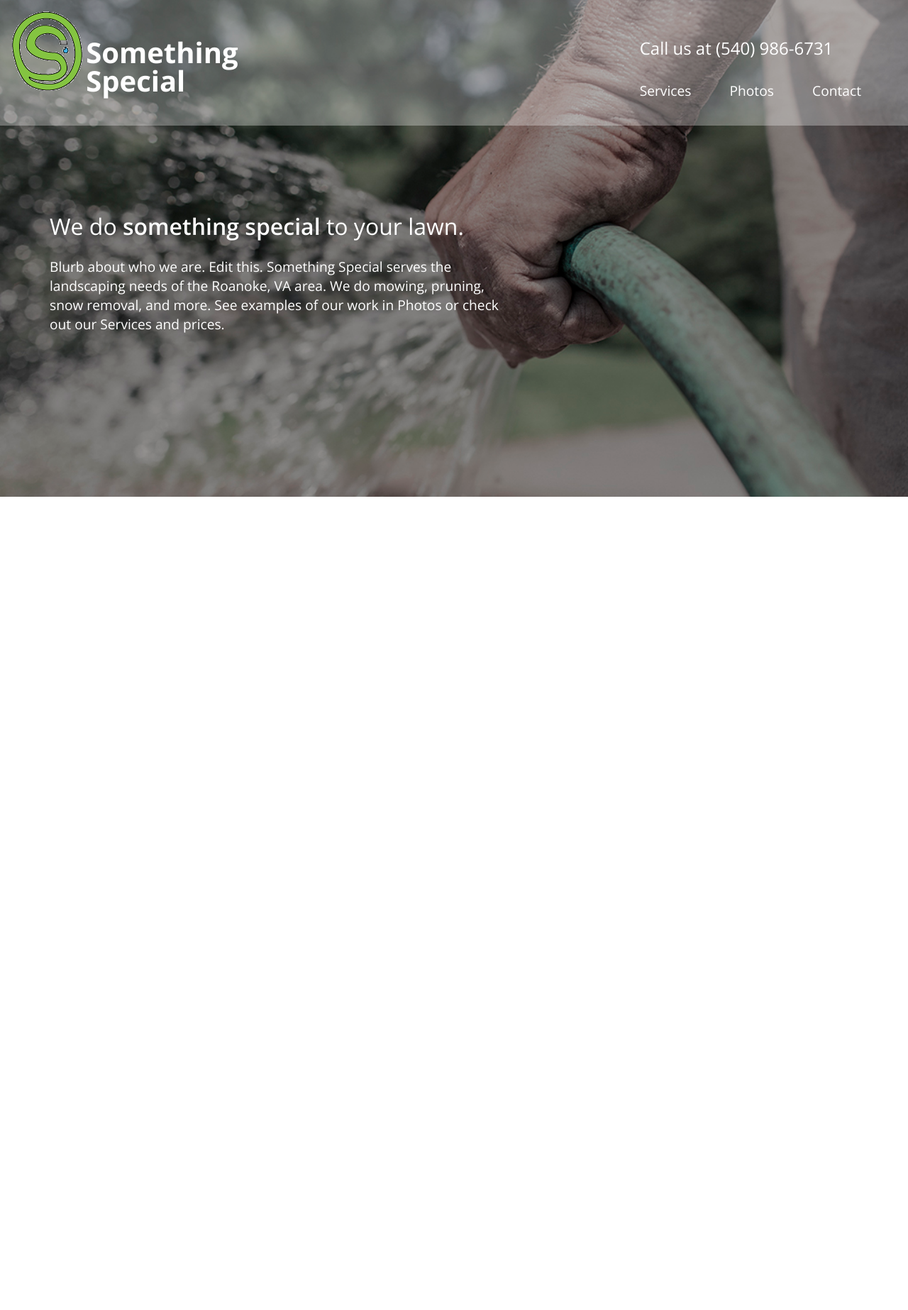
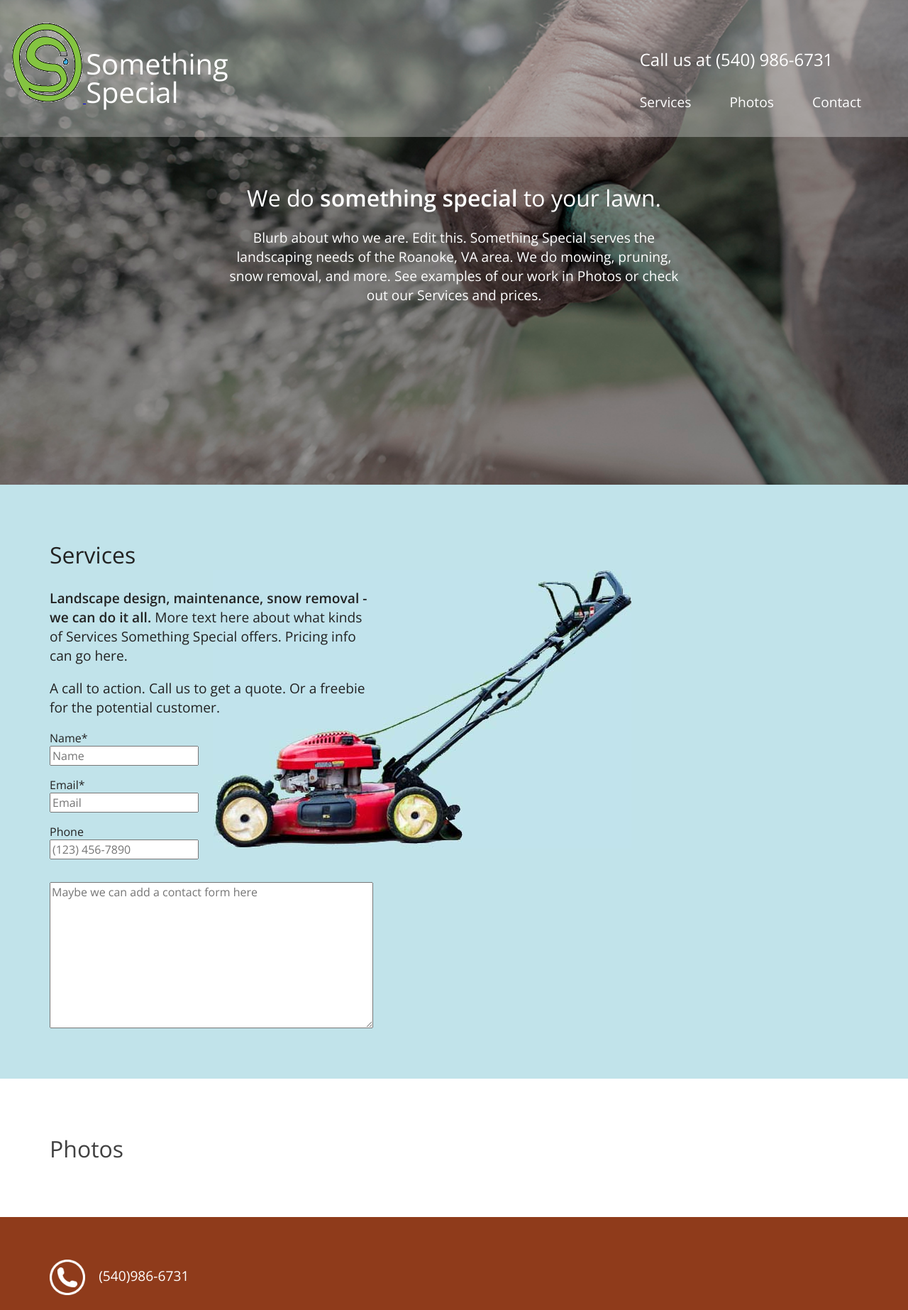
Before and after one commit to arxene/somethingspecial, a PHP site: page / in a window 1280 px wide. Shown: the whole page at 71% size. Before the commit the page ends 700 px from the top, so only its background shows below. Run offline with PHP 8.4, Linux system fonts and the light colour scheme.

Commit message:
Finished Services mockup. Started on photo gallery and Contact.

```diff
--- a/assets/css/main.css
+++ b/assets/css/main.css
@@ -143,6 +143,27 @@ td, th {
 body {
   font-family: Open Sans, sans-serif; }
 
+p {
+  font-size: 1.2em;
+  font-weight: 300; }
+
+h1 {
+  font-size: 2.5em;
+  font-weight: 400; }
+
+h2 {
+  font-size: 2em;
+  font-weight: 300; }
+
+strong {
+  font-weight: 600; }
+
+@media screen and (max-width: 750px) {
+  section {
+    padding: 2em 1em; } }
+@media screen and (min-width: 751px) {
+  section {
+    padding: 50px 70px 1em; } }
 /**
  *   Hero image
  */
@@ -152,8 +173,7 @@ body {
   background-position: center center;
   background-repeat: no-repeat;
   background-attachment: fixed;
-  min-height: 700px;
-  background-color: pink;
+  min-height: 683px;
   color: #fff; }
 
 /**
@@ -161,12 +181,13 @@ body {
  */
 .header {
   background-color: rgba(255, 255, 255, 0.3);
-  padding: 1em; }
+  padding: 2em 1em 1em; }
 
 .navmenu a {
   color: #fff;
   text-decoration: none;
-  font-size: 1.2em; }
+  font-size: 1.2em;
+  margin-right: 50px; }
 
 .navmenu a:hover {
   color: #000;
@@ -174,23 +195,21 @@ body {
 
 .header h1 {
   color: #fff;
-  font-size: 2.5em;
   line-height: 1; }
 
 .blurb h2 {
-  font-size: 2em;
-  font-weight: 300;
   line-height: 1; }
 
-.blurb strong {
-  font-weight: 600; }
+.blurb p {
+  margin-bottom: 0;
+  padding-bottom: 1em; }
 
-.blurb p {
-  font-weight: 300;
-  font-size: 1.2em; }
-
-@media screen and (max-width: 800px) {
-  .call-us, .navmenu, .branding {
+@media screen and (max-width: 450px) {
+  .navmenu {
+    display: flex;
+    justify-content: space-between; } }
+@media screen and (max-width: 750px) {
+  .call-us, .branding {
     display: block; }
 
   .logo, .branding h1 {
@@ -200,12 +219,8 @@ body {
     font-size: 1.5em; }
 
   .blurb {
-    margin: 1em; }
-
-  .navmenu {
-    display: flex;
-    justify-content: space-between; } }
-@media screen and (min-width: 801px) {
+    margin: 1em 1em 0 1em; } }
+@media screen and (min-width: 751px) {
   .header {
     display: flex;
     justify-content: space-between; }
@@ -216,21 +231,74 @@ body {
   .navmenu {
     margin-top: 30px; }
 
-  .navmenu a {
-    margin-right: 50px; }
-
   .call-us {
     margin-top: 35px;
     font-size: 1.5em; }
 
-  /**
-   *   Blurb on the front page
-   */
   .blurb {
     clear: both;
     display: block;
-    padding-top: 100px;
-    padding-left: 70px;
-    max-width: 650px; } }
+    max-width: 650px;
+    text-align: center;
+    margin: 70px auto 0; } }
+/**
+ *   Services
+ */
+.services {
+  background-color: #C1E3EA;
+  color: #222; }
+
+.services form {
+  padding-bottom: 50px; }
+
+.services label, .services input {
+  display: block; }
+
+.services input {
+  margin-bottom: 1em; }
+
+.services textarea {
+  max-width: 100%;
+  width: 500px;
+  height: 200px;
+  margin-top: 1em; }
+
+/**
+ *   Mobile size
+ */
+@media screen and (max-width: 750px) {
+  .servicesTextWrap h2 {
+    margin-top: 0; } }
+/**
+ *   Desktop size
+ */
+@media screen and (min-width: 751px) {
+  .services {
+    background-image: url(/somethingspecial/assets/img/lawnmower.jpg);
+    background-repeat: no-repeat;
+    background-position: 300px 120px;
+    min-height: 700px; }
+
+  .servicesTextWrap {
+    max-width: 450px; } }
+.photos {
+  background-color: #fff;
+  color: #414141;
+  margin-bottom: 2em; }
+
+.contact {
+  background-color: #8f3b1b;
+  color: #fff; }
+
+.contact .contact-icon, .contact p {
+  display: inline-block; }
+
+.contact p {
+  margin-left: 15px; }
+
+.contact-icon {
+  width: 50px;
+  height: 50px;
+  vertical-align: middle; }
 
 /*# sourceMappingURL=main.css.map */
--- a/assets/css/main.scss
+++ b/assets/css/main.scss
@@ -1,3 +1,6 @@
 @import '3rdparty/normalize';
 @import 'sass-modules/base';
 @import 'sass-modules/hero';
+@import 'sass-modules/services';
+@import 'sass-modules/photos';
+@import 'sass-modules/contact';
--- a/assets/css/sass-modules/_base.scss
+++ b/assets/css/sass-modules/_base.scss
@@ -3,3 +3,34 @@ $font-stack: Open Sans, sans-serif;
 body {
   font-family: $font-stack;
 }
+
+p {
+  font-size: 1.2em;
+  font-weight: 300;
+}
+
+h1 {
+  font-size: 2.5em;
+  font-weight: 400;
+}
+
+h2 {
+  font-size: 2em;
+  font-weight: 300;
+}
+
+strong {
+  font-weight: 600;
+}
+
+@media screen and (max-width: 750px) {
+  section {
+    padding: 2em 1em;
+  }
+}
+
+@media screen and (min-width: 751px) {
+  section {
+    padding: 50px 70px 1em;
+  }
+}
--- /dev/null
+++ b/assets/css/sass-modules/_contact.scss
@@ -0,0 +1,18 @@
+.contact {
+  background-color: #8f3b1b;
+  color: #fff;
+}
+
+.contact .contact-icon, .contact p {
+  display: inline-block;
+}
+
+.contact p {
+  margin-left: 15px;
+}
+
+.contact-icon {
+  width: 50px;
+  height: 50px;
+  vertical-align: middle;
+}
--- a/assets/css/sass-modules/_hero.scss
+++ b/assets/css/sass-modules/_hero.scss
@@ -8,8 +8,7 @@
   background-position: center center;
   background-repeat: no-repeat;
   background-attachment: fixed;
-  min-height: 700px;
-  background-color: pink;
+  min-height: 683px;
   color: #fff;
 }
 
@@ -19,13 +18,14 @@
 
 .header {
   background-color: rgba(255,255,255,0.3);
-  padding: 1em;
+  padding: 2em 1em 1em;
 }
 
 .navmenu a {
   color: #fff;
   text-decoration: none;
   font-size: 1.2em;
+  margin-right: 50px;
 }
 
 .navmenu a:hover {
@@ -35,27 +35,27 @@
 
 .header h1 {
   color: #fff;
-  font-size: 2.5em;
   line-height: 1;
 }
 
 .blurb h2 {
-  font-size: 2em;
-  font-weight: 300;
   line-height: 1;
 }
 
-.blurb strong {
-  font-weight: 600;
+.blurb p {
+  margin-bottom: 0;
+  padding-bottom: 1em;
 }
 
-.blurb p {
-  font-weight: 300;
-  font-size: 1.2em;
+@media screen and (max-width: 450px) {
+  .navmenu {
+    display: flex;
+    justify-content: space-between;
+  }
 }
 
-@media screen and (max-width: 800px) {
-  .call-us, .navmenu, .branding {
+@media screen and (max-width: 750px) {
+  .call-us, .branding {
     display: block;
   }
 
@@ -68,16 +68,11 @@
   }
 
   .blurb {
-    margin: 1em;
-  }
-
-  .navmenu {
-    display: flex;
-    justify-content: space-between;
+    margin: 1em 1em 0 1em;
   }
 }
 
-@media screen and (min-width: 801px) {
+@media screen and (min-width: 751px) {
   .header {
     display: flex;
     justify-content: space-between;
@@ -91,24 +86,16 @@
     margin-top: 30px;
   }
 
-  .navmenu a {
-    margin-right: 50px;
-  }
-
   .call-us {
     margin-top: 35px;
     font-size: 1.5em;
   }
 
-  /**
-   *   Blurb on the front page
-   */
-
   .blurb {
     clear: both;
     display: block;
-    padding-top: 100px;
-    padding-left: 70px;
     max-width: 650px;
+    text-align: center;
+    margin: 70px auto 0;
   }
 }
--- /dev/null
+++ b/assets/css/sass-modules/_photos.scss
@@ -0,0 +1,5 @@
+.photos {
+  background-color: #fff;
+  color: #414141;
+  margin-bottom: 2em;
+}
--- /dev/null
+++ b/assets/css/sass-modules/_services.scss
@@ -0,0 +1,53 @@
+/**
+ *   Services
+ */
+
+.services {
+  background-color: #C1E3EA;
+  color: #222;
+}
+
+.services form {
+  padding-bottom: 50px;
+}
+
+.services label, .services input {
+  display: block;
+}
+
+.services input {
+  margin-bottom: 1em;
+}
+
+.services textarea {
+  max-width: 100%;
+  width: 500px;
+  height: 200px;
+  margin-top: 1em;
+}
+
+/**
+ *   Mobile size
+ */
+@media screen and (max-width: 750px) {
+  .servicesTextWrap h2 {
+    margin-top: 0;
+  }
+}
+
+
+/**
+ *   Desktop size
+ */
+@media screen and (min-width: 751px) {
+  .services {
+    background-image: url(/somethingspecial/assets/img/lawnmower.jpg);
+    background-repeat: no-repeat;
+    background-position: 300px 120px;
+    min-height: 700px;
+  }
+
+  .servicesTextWrap {
+    max-width: 450px;
+  }
+}
--- a/index.html
+++ /dev/null
@@ -1,37 +0,0 @@
-<!DOCTYPE html>
-<html>
-<head>
-  <meta name="viewport" content="width=device-width, initial-scale=1">
-  <title>Something Special Lawncare</title>
-  <link rel="stylesheet" type="text/css" href="assets/css/main.css">
-  <link href='http://fonts.googleapis.com/css?family=Open+Sans:700,300,600,400' rel='stylesheet' type='text/css'>
-</head>
-<body>
-  <div class="hero">
-    <div class="header">
-      <div class="branding">
-        <span class="logo"><img src="/somethingspecial/assets/img/logo.png" alt="Something Special logo"></span>
-
-        <h1>Something<br />Special</h1>
-      </div>
-
-      <div>
-        <p class="call-us">Call us at (540) 986-6731</p>
-
-        <!-- nav menu -->
-        <div class="navmenu">
-          <a href="services">Services</a>
-          <a href="photos">Photos</a>
-          <a href="contact">Contact</a>
-        </div>
-      </div>
-    </div>
-
-    <div class="blurb">
-      <h2>We do <strong>something special</strong> to your lawn.</h2>
-
-      <p>Blurb about who we are. Edit this. Something Special serves the landscaping needs of the Roanoke, VA area. We do mowing, pruning, snow removal, and more. See examples of our work in Photos or check out our Services and prices.</p>
-    </div>
-  </div>
-</body>
-</html>
--- /dev/null
+++ b/index.php
@@ -0,0 +1,78 @@
+<!DOCTYPE html>
+<html class="skrollr skrollr-desktop">
+<head>
+  <meta name="viewport" content="width=device-width, initial-scale=1">
+  <title>Something Special Lawncare</title>
+  <link rel="stylesheet" type="text/css" href="assets/css/main.css">
+  <link href='http://fonts.googleapis.com/css?family=Open+Sans:700,300,600,400' rel='stylesheet' type='text/css'>
+</head>
+<body>
+  <div class="hero" id="landing">
+    <div class="header">
+      <div class="branding">
+        <a href="#landing">
+          <span class="logo"><img src="/somethingspecial/assets/img/logo.png" alt="Something Special logo"></span>
+
+          <h1>Something<br />Special</h1>
+        </a>
+      </div>
+
+      <div>
+        <p class="call-us">Call us at (540) 986-6731</p>
+
+        <!-- nav menu -->
+        <div class="navmenu">
+          <a href="#services">Services</a>
+          <a href="#photos">Photos</a>
+          <a href="contact">Contact</a>
+        </div>
+      </div>
+    </div>
+
+    <div class="blurb">
+      <h2>We do <strong>something special</strong> to your lawn.</h2>
+
+      <p>Blurb about who we are. Edit this. Something Special serves the landscaping needs of the Roanoke, VA area. We do mowing, pruning, snow removal, and more. See examples of our work in Photos or check out our Services and prices.</p>
+    </div>
+  </div>
+
+  <section class="services" id="services">
+    <div class="servicesTextWrap">
+      <h2>Services</h2>
+
+      <p><strong>Landscape design, maintenance, snow removal -we can do it all.</strong> More text here about what kinds of Services Something Special offers. Pricing info can go here.</p>
+      <p>A call to action. Call us to get a quote. Or a freebie for the potential customer.</p>
+
+      <form>
+        <label>Name*</label>
+        <input type="text" placeholder="Name" />
+
+        <label>Email*</label>
+        <input type="text" placeholder="Email" />
+
+        <label>Phone</label>
+        <input type="text" placeholder="(123) 456-7890" />
+
+        <textarea placeholder="Maybe we can add a contact form here"></textarea>
+      </form>
+    </div>
+  </section>
+
+  <section class="photos" id="photos">
+    <h2>Photos</h2>
+
+  </section>
+
+  <section class="contact" id="contact">
+    <div>
+      <img src="/somethingspecial/assets/img/phone-icon.png" class="contact-icon" />
+      <p>(540)986-6731</p>
+    </div>
+  </section>
+
+  <!--script type="text/javascript" src="/somethingspecial/assets/js/3rdparty/skrollr.min.js"></script>
+  <script type="text/javascript">
+    var s = skrollr.init();
+  </script-->
+</body>
+</html>
```
Also changed, not shown: assets/img/clock-icon.png (added), assets/img/lawnmower.jpg (added), assets/img/mail-icon.png (added), assets/img/map-icon.png (added), assets/img/phone-icon.png (added).
